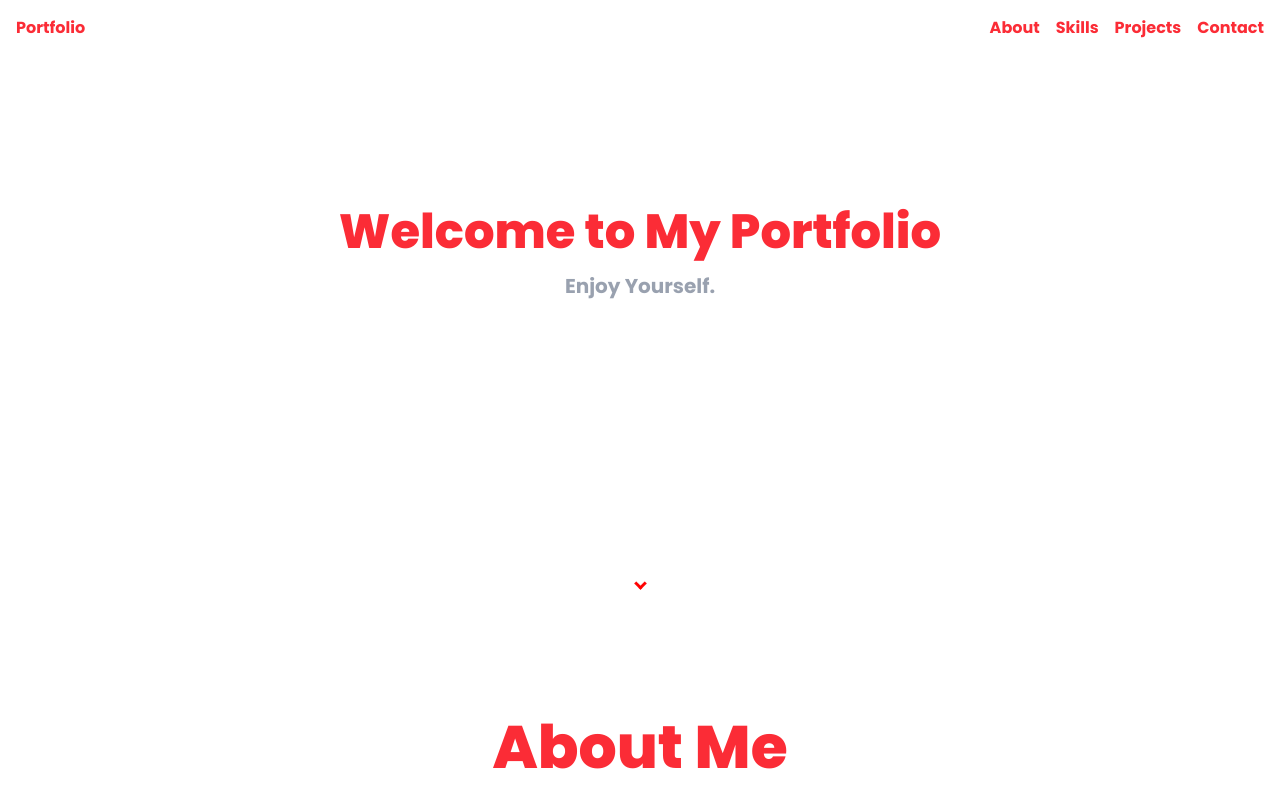
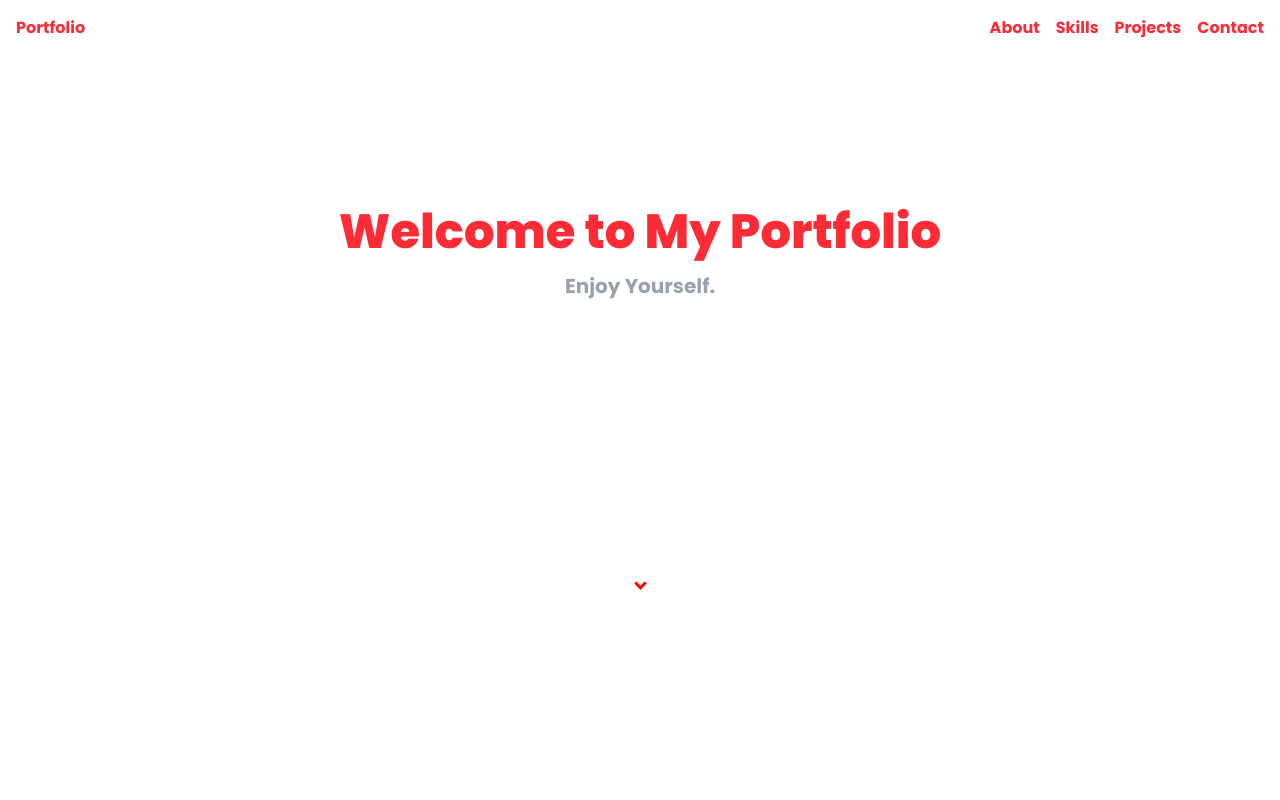
Before and after one commit to R1TGAMING/R1TGAMING.github.io, a plain HTML site: page index.html in a window 1280 px wide. Shown: the top 800 px of the page. Drawn offline with nearby package versions, Linux system fonts and the light colour scheme.

Commit message:
Update index.html

```diff
--- a/index.html
+++ b/index.html
@@ -81,7 +81,7 @@
     <main class="flex flex-col justify-center">
     <!-- Hero Section -->
 
-    <section id="hero-section" class="container flex-col justify-center">
+    <section id="hero-section" class="h-screen flex-col justify-center">
       <div class="my-52 text-center flex flex-col gap-4">
         <h1 class="text-5xl text-red-500 font-extrabold opacity-0 expand-fade-in">
           Welcome to My Portfolio
```
